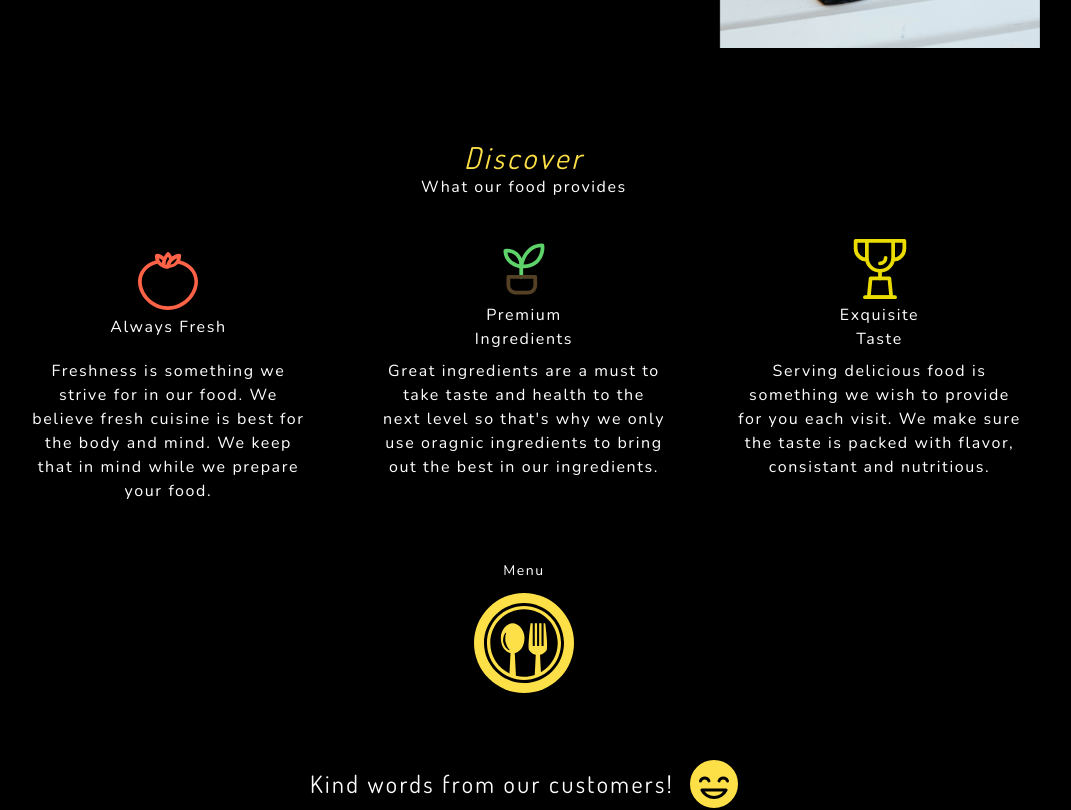
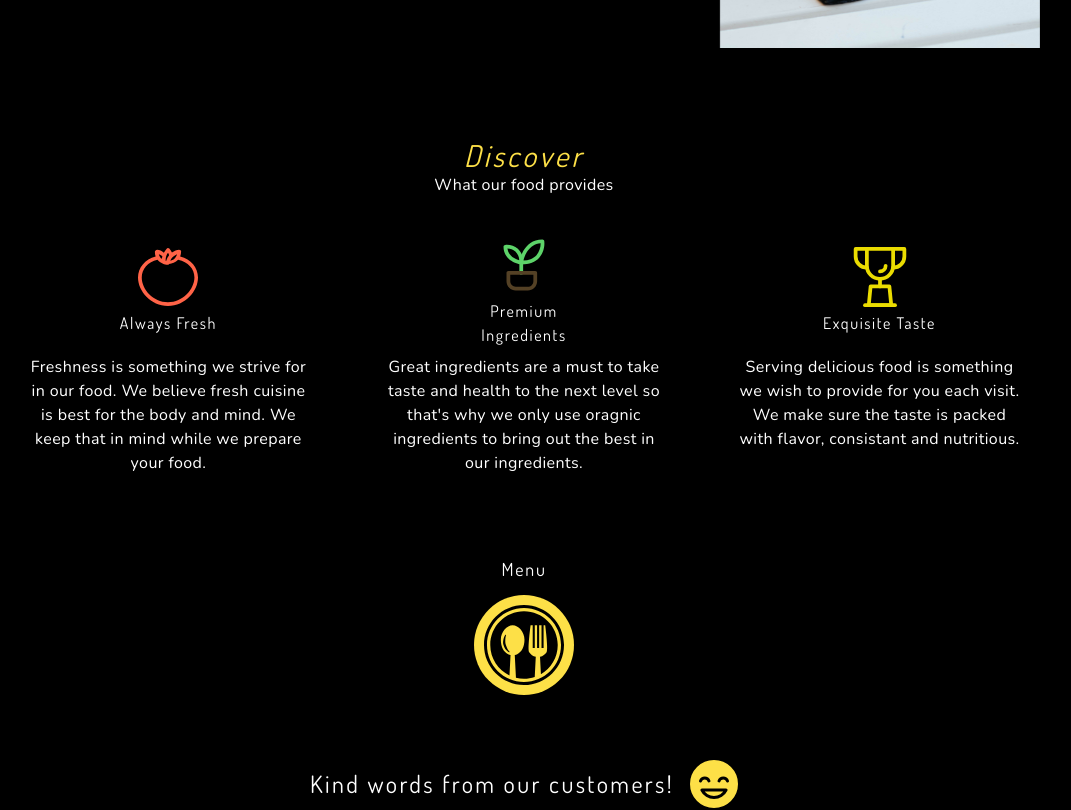
Before and after one commit to henry-shih4/hen-kitchen, a React (Create React App) app: page / in a window 1280 px wide. Shown: the part 1320-2130 px from the top of the page, without its empty margins (116-1187 px from the left). Built offline with nearby package versions, Linux system fonts and the light colour scheme.

Commit message:
fix main bg

```diff
--- a/src/components/Features.js
+++ b/src/components/Features.js
@@ -11,7 +11,7 @@ export default function Features() {
 
   return (
     <div className="flex justify-center items-center  bg-black text-white min-h-max my-10 md:h-70v md:my-0">
-      <div className="tracking-widest flex flex-col justify-center items-center text-center h-full w-5/6 space-y-10 md:justify-around">
+      <div className="tracking-wide flex flex-col justify-center items-center text-center h-full w-5/6 space-y-10 md:justify-around">
         <div className="show-on-scroll flex flex-col justify-center items-center">
           <div className="text-3xl italic text-yellow-300 font-dosis tracking-widest">
             Discover
@@ -19,14 +19,14 @@ export default function Features() {
           <div>What our food provides</div>
         </div>
         <div className=" show-on-scroll flex flex-col gap-y-5 md:flex-row">
-          <div className="w-full h-1/3 flex flex-row justify-center items-center space-y-3 md:w-1/3 md:flex-col md:h-full">
+          <div className="gap-x-3 w-full h-1/3 flex flex-row justify-center items-center md:w-1/3 md:flex-col md:h-full md:space-y-3">
             <div className="m-2 flex flex-col justify-center items-center w-1/3 md:h-1/3">
               <img
                 alt="tomato"
                 src="/tomato.svg"
                 className="hover:-translate-y-2 duration-300 mb-1"
               />
-              <div>Always Fresh</div>
+              <div className="font-dosis tracking-widest">Always Fresh</div>
             </div>
             <div className="text-sm w-4/5 md:h-2/3 md:md:text-base">
               Freshness is something we strive for in our food. We believe fresh
@@ -35,14 +35,16 @@ export default function Features() {
             </div>
           </div>
 
-          <div className="w-full h-1/3 flex flex-row justify-center items-center space-y-3 md:w-1/3 md:flex-col md:h-full">
+          <div className="gap-x-3 w-full h-1/3 flex flex-row justify-center items-center  md:w-1/3 md:flex-col md:h-full md:space-y-3">
             <div className="m-2 flex flex-col justify-center items-center w-1/3 md:h-1/3">
               <img
                 alt="plant"
                 src="/plant.svg"
                 className="hover:-translate-y-2 duration-300 mb-1"
               />
-              <div>Premium Ingredients</div>
+              <div className="font-dosis tracking-widest">
+                Premium Ingredients
+              </div>
             </div>
             <div className="text-sm w-4/5 md:h-2/3 md:md:text-base">
               Great ingredients are a must to take taste and health to the next
@@ -51,14 +53,14 @@ export default function Features() {
             </div>
           </div>
 
-          <div className="w-full h-1/3 flex flex-row justify-center items-center space-y-3 md:w-1/3 md:flex-col md:h-full">
+          <div className="gap-x-3 w-full h-1/3 flex flex-row justify-center items-center md:w-1/3 md:flex-col md:h-full md:space-y-3">
             <div className=" m-2 flex flex-col justify-center items-center w-1/3 md:h-1/3">
               <img
                 alt="trophy"
                 src="/trophy.svg"
                 className="hover:-translate-y-2 duration-300 mb-1"
               />
-              <div>Exquisite Taste</div>
+              <div className="font-dosis tracking-widest">Exquisite Taste</div>
             </div>
             <div className="text-sm w-4/5 md:h-2/3 md:text-base ">
               Serving delicious food is something we wish to provide for you
@@ -68,7 +70,9 @@ export default function Features() {
           </div>
         </div>
         <div className="flex flex-col justify-center items-center">
-          <div className="m-3 text-sm">Menu</div>
+          <div className="m-3 text-lg font-dosis tracking-widest text-center">
+            Menu
+          </div>
           <div className="hover:cursor-pointer hover:scale-105 duration-300">
             <button
               className="show-on-scroll flex justify-center items-center bg-yellow-300 text-black text-center p-2 w-[80px] h-[80px] rounded-full transition-transform ease-in-out md:w-[100px] md:h-[100px]"
--- a/src/components/Header.js
+++ b/src/components/Header.js
@@ -14,10 +14,6 @@ export default function Header() {
     });
   });
 
-  useEffect(() => {
-    console.log(scrollPosition);
-  });
-
   return (
     <>
       <div
@@ -29,12 +25,12 @@ export default function Header() {
       >
         <div className="flex justify-between  text-white h-full w-full md:w-[80%]">
           <div
-            className="h-16 m-4 hover:cursor-pointer hover:scale-110 duration-500"
+            className="min-h-16 m-4 hover:cursor-pointer hover:scale-110 duration-500"
             onClick={() => {
               navigate("/");
             }}
           >
-            <img alt="hen-kitchen-logo" className="h-full" src={logo} />
+            <img alt="hen-kitchen-logo" className="h-full w-full" src={logo} />
           </div>
           <div
             onClick={() => {
@@ -88,6 +84,9 @@ export default function Header() {
             </svg>
           </div>
           <div className="flex flex-col justify-center items-center gap-y-10 text-white text-center text-3xl">
+            <div className="font-dosis tracking-widest text-4xl text-center">
+              Hen's Kitchen
+            </div>
             <div
               className="w-max p-3 rounded-lg hover:text-black hover:bg-white duration-300 cursor-pointer"
               onClick={() => {
--- a/src/components/Info.js
+++ b/src/components/Info.js
@@ -11,7 +11,7 @@ export default function Info() {
   const navigate = useNavigate();
 
   return (
-    <div className="flex justify-center items-center h-max mb-2 bg-black md:h-80v">
+    <div className="flex justify-center items-center h-max my-2 bg-black md:h-80v">
       <div className=" flex flex-col justify-center items-center w-5/6 h-max md:flex-row md:h-full">
         <div className="show-on-scroll  flex flex-col justify-center items-center space-y-4 w-full h-full mb-3 text-white text-center md:items-start md:text-left md:w-2/3">
           <div className="text-3xl font-dosis tracking-widest ">
--- a/src/components/Main.js
+++ b/src/components/Main.js
@@ -1,7 +1,7 @@
 export default function Main() {
   return (
     <div className="flex justify-center items-center h-screen mb-2">
-      <div className="absolute w-full h-full bg-main bg-cover bg-center bg-no-repeat brightness-50 -z-10"></div>
+      <div className="absolute w-screen h-screen bg-main bg-cover bg-center bg-no-repeat brightness-50 -z-10"></div>
       <div className="flex flex-col w-full justify-center items-center text-white text-4xl font-bold  p-3 space-y-3 text-center">
         <div className="font-dosis tracking-widest">Delicious.</div>
         <div className="font-dosis tracking-widest">Modern.</div>
--- a/src/pages/Contact.js
+++ b/src/pages/Contact.js
@@ -78,8 +78,8 @@ export default function Contact() {
                     Follow us
                   </div>
                 </div>
-                <div>
-                  <div className="flex justify-center items-center bg-black flex-wrap md:justify-start">
+                <div className="flex justify-center items-center">
+                  <div className="flex justify-center items-center w-full bg-black flex-wrap md:justify-start ">
                     <div className="min-w-[60px] m-2 flex justify-center items-center cursor-pointer">
                       <img
                         alt="facebook"
```
